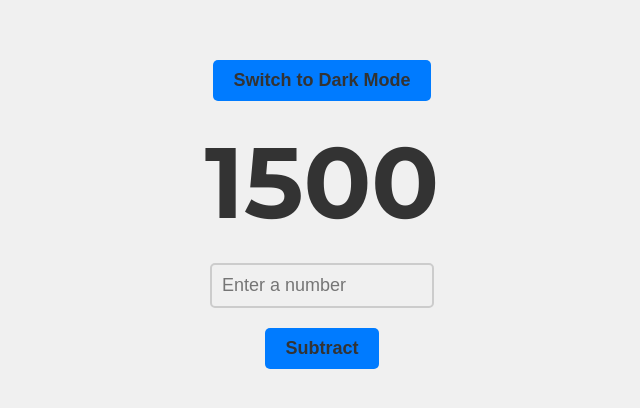
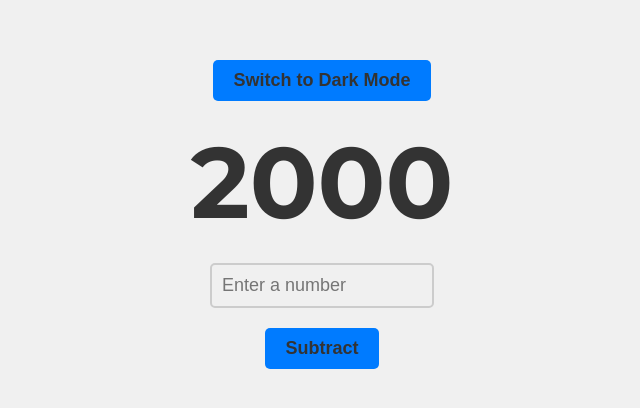
Before and after one commit to prruske/1500, a plain HTML site: page index.html in a window 1280 px wide. Shown: the part 186-594 px from the top of the page, without its empty margins (318-958 px from the left). Drawn offline with Linux system fonts and the light colour scheme.

Commit message:
Update index.html

```diff
--- a/index.html
+++ b/index.html
@@ -70,7 +70,7 @@
 </head>
 <body>
     <button id="toggleTheme">Switch to Dark Mode</button>
-    <div class="number" id="displayNumber">1500</div>
+    <div class="number" id="displayNumber">2000</div>
     <input type="number" id="inputNumber" placeholder="Enter a number">
     <button onclick="reduceNumber()">Subtract</button>
 
@@ -79,10 +79,10 @@
         const inputNumberElement = document.getElementById('inputNumber');
         const toggleThemeButton = document.getElementById('toggleTheme');
 
-        // Load saved number or default to 1500
+        // Load saved number or default to 2000
         let currentNumber = localStorage.getItem('currentNumber')
             ? parseInt(localStorage.getItem('currentNumber'))
-            : 1500;
+            : 2000;
         displayNumberElement.textContent = currentNumber;
 
         // Load saved theme or default to light mode
```
